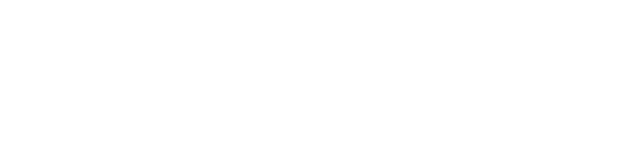
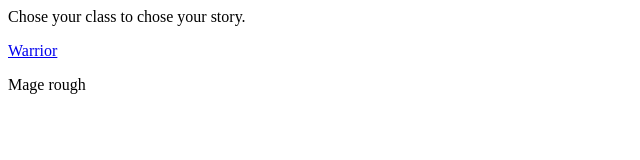
Before and after one commit to calebkilgore/mini-game-, a plain HTML site: page Index.html in a window 1280 px wide. Shown: the whole page, without its empty margins (0-640 px from the left). Drawn offline with Linux system fonts and the light colour scheme.

Commit message:
Update Index.html

```diff
--- a/Index.html
+++ b/Index.html
@@ -1,2 +1,3 @@
 
-<p>
+<p> Chose your class to chose your story.
+<p><a href="https://monchew.files.wordpress.com/2010/11/levelflow.jpg">Warrior</a>   </p>Mage rough
```
